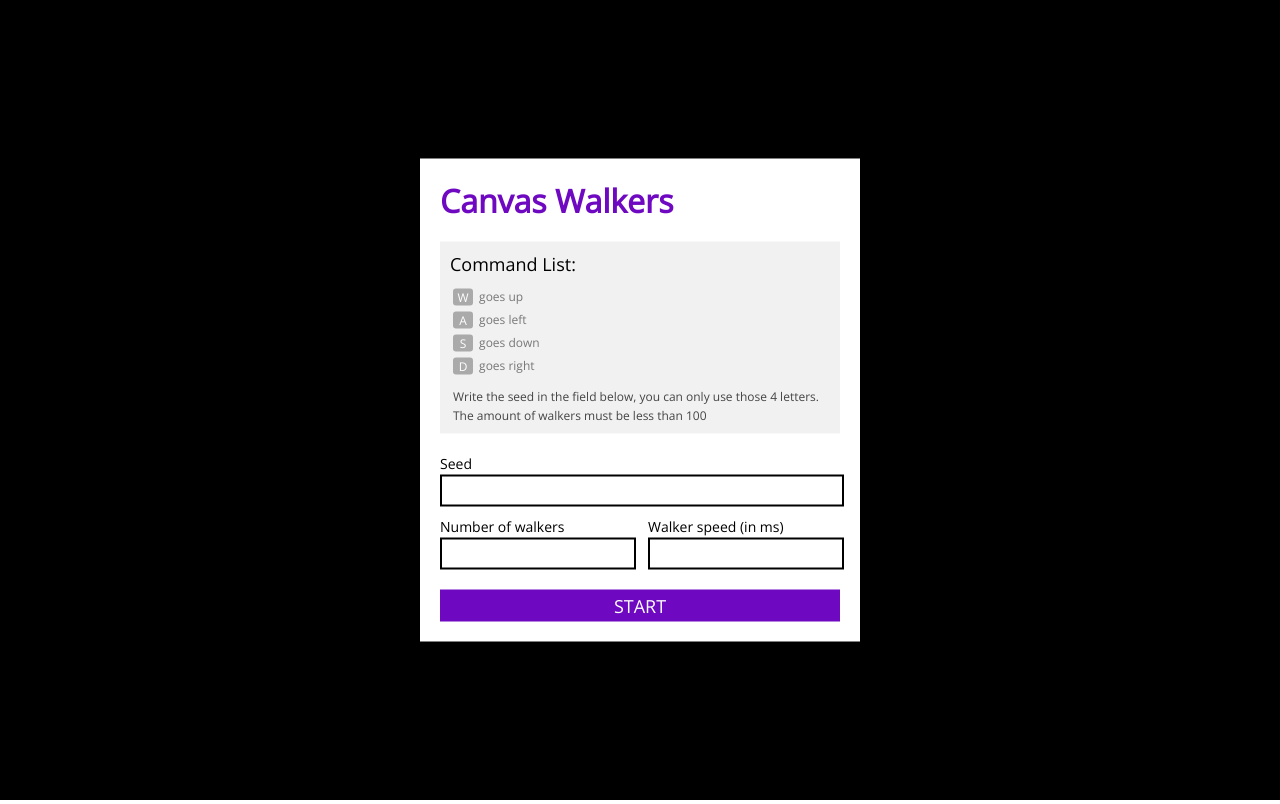
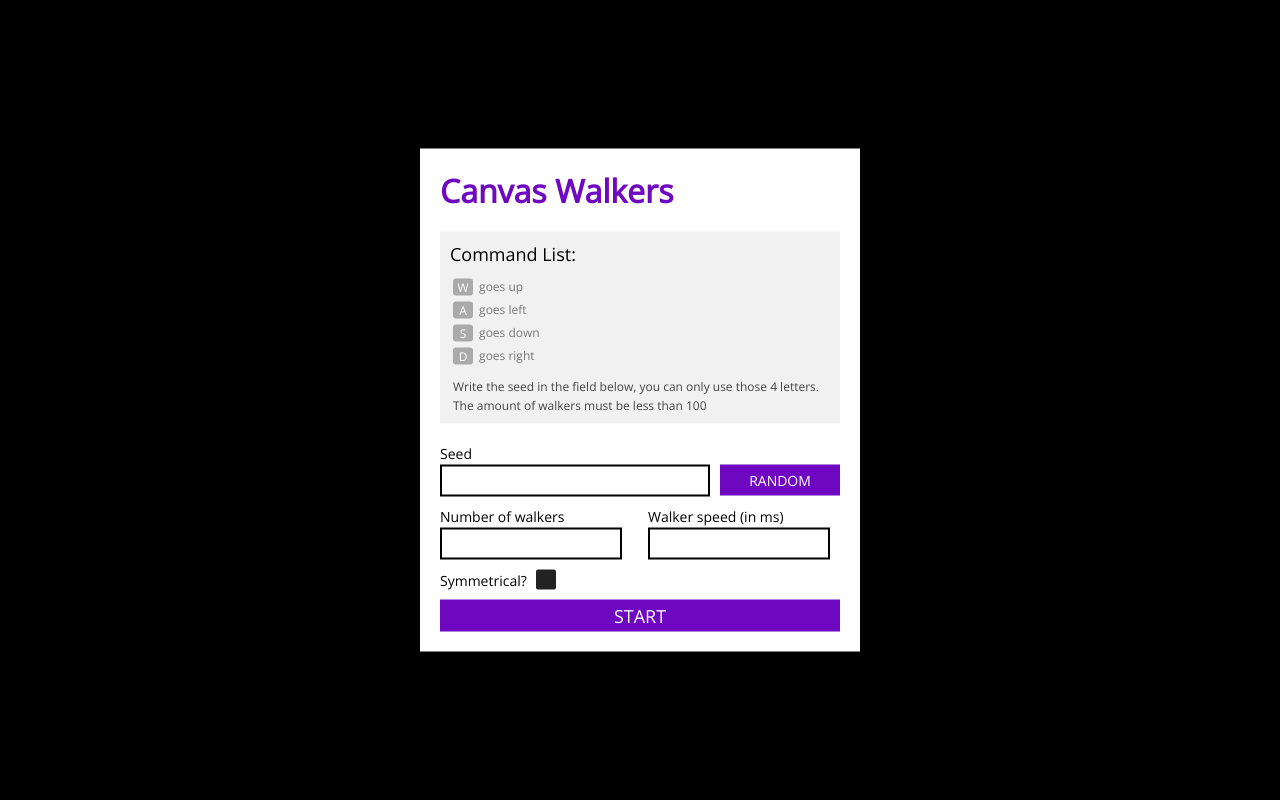
Before and after one commit to tyrellrummage/tyrellrummage.github.io, a PHP site: page / in a window 1280 px wide. Run offline with PHP 8.4, Linux system fonts and the light colour scheme; some libraries are stand-ins or nearby versions.

Commit message:
Added some options and commented code

```diff
--- a/css/style.css
+++ b/css/style.css
@@ -58,6 +58,7 @@ input{
 	border: 2px solid #000;
 	padding: 5px;
 	font-family: inherit;
+	box-sizing: border-box;
 	width: calc(100% - 10px);
 	margin-bottom: 10px;
 }
@@ -101,3 +102,67 @@ button{
 .mb{
 	margin-top: 10px;
 }
+
+.checkbox{
+	width: 20px;
+	height: 20px;
+	border-radius: 2px;
+	display: inline-block;
+	background: #222;
+	position: relative;
+	margin-left: 6px;
+	cursor: pointer;
+	vertical-align: -4px;
+}
+
+.check-label{
+	display: inline-block;
+	cursor: pointer;
+}
+
+.checkbox span:after{
+	width: 7px;
+	height: 3px;
+	background: #fff;
+	transform: rotate(45deg);
+	content: '';
+	top: 11px;
+	left: 3px;
+	display: block;
+	position: absolute;
+}
+
+.checkbox span:before{
+	width: 10px;
+	height: 3px;
+	top: 8px;
+	left: 7px;
+	background: #fff;
+	content: '';
+	display: block;
+	position: absolute;
+	transform: rotate(-45deg);
+}
+
+.false span:before, .false span:after{
+	opacity: 0;
+}
+
+.i-seed{
+	width: calc(70% - 10px);
+	float: left;
+}
+
+.random{
+	width: 30%;
+	float: right;
+	background: #6e09c1;
+	color: #fff;
+	cursor: pointer;
+	text-align: center;
+	padding: 6px 0;
+}
+
+.clear{
+	clear: both;
+}
--- a/index.htm
+++ b/index.htm
@@ -31,6 +31,9 @@
 
 	<p class="input-title">Seed</p>
 	<input type="text" class="i-seed">
+	<div class="random">RANDOM</div>
+
+	<div class="clear"></div>
 
 	<div class="col-1">
 		<p class="input-title">Number of walkers</p>
@@ -42,6 +45,10 @@
 		<input type="text" class="i-speed">
 	</div>
 
+	<div class="clear"></div>
+
+	<p class="check-label" data-id="sym">Symmetrical?</p> <div class="checkbox false" data-id="sym" data-state="false"><span></span></div>
+
 	<button>START</button>
 
 
--- a/js/main.js
+++ b/js/main.js
@@ -1,5 +1,6 @@
 $(document).ready(function(){
 
+	//get canvas and context and fill canvas with black bg
 	var canvas = $('canvas')[0];
 	var ctx = canvas.getContext('2d');
 
@@ -12,18 +13,24 @@ $(document).ready(function(){
 	ctx.fillStyle = "black";
 	ctx.fillRect(0, 0, width, height);
 
+	//variable declaration
 	var seed,
 		walkerSpeed,
 		walkerAmount,
 		walkerSeparation = 10,
-		walkerSeedLenght;
+		walkerSeedLenght,
+		symmetrical = false,
+		colorOffset = 30;
 
+	//when clicking start...
 	$('button').on('click', function(){
 
+		//assign variables from inputs
 		seed = $('.i-seed').val();
 		walkerSpeed = parseInt($('.i-speed').val()) || 1000/60;
 		walkerAmount = parseInt($('.i-amount').val()) || 50;
 
+		//calculate walker offset to center them vertically, wheter they are 20 or 70 or anything
 		var walkerOffset = (height - walkerAmount * walkerSeparation) / 2;
 
 		if(seed==""){
@@ -31,9 +38,23 @@ $(document).ready(function(){
 		}else if(walkerAmount>100){
 			alert("Walker amount must be less than 100");
 		}else{
-			for(var i = 0; i < walkerAmount; i++){
-				var walker = new Walker(seed, i*walkerSeparation + walkerOffset, i*5);
-				walkers.push(walker);
+			if(symmetrical){
+				//generate walkers with simmetry
+				for(var i = 0; i < walkerAmount * 2; i++){
+					if(i < walkerAmount){
+						var walker = new Walker(seed, i*walkerSeparation + walkerOffset, i*colorOffset);
+						walkers.push(walker);
+					}else{
+						var walkerMirror = new WalkerMirror(seed, (i - walkerAmount)*walkerSeparation + walkerOffset, i*colorOffset);
+						walkersM.push(walkerMirror);
+					}
+				}
+			}else{
+				//generate walkers without simmetry
+				for(var i = 0; i < walkerAmount; i++){
+					var walker = new Walker(seed, i*walkerSeparation + walkerOffset, i*colorOffset);
+					walkers.push(walker);
+				}
 			}
 
 			walkerSeedLenght = walker.seed.length;
@@ -43,12 +64,17 @@ $(document).ready(function(){
 		}
 	});
 
+	//walker array
 	var walkers = [];
+	var walkersM = [];
 
-	var count = 0;
-	var infiniteCount = 0;
+	var count = 0; //reset count for steps
+	var infiniteCount = 0; //non resetable count for rainbow colors
 
+	//main loop
 	function walkerLoop(){
+		resetCanvas();
+
 		count++;
 		infiniteCount++;
 
@@ -57,7 +83,14 @@ $(document).ready(function(){
 			walkers[i].draw();
 		}
 
-		if(count<=walkerSeedLenght){
+		if(symmetrical){
+			for(var i = 0; i < walkers.length; i++){
+				walkersM[i].move();
+				walkersM[i].draw();
+			}
+		}
+
+		if(count<=walkerSeedLenght){ //if seed steps aren't done yet, continue loop, else reset
 			setTimeout(walkerLoop, walkerSpeed);
 		}else{
 			count = 0;
@@ -65,14 +98,18 @@ $(document).ready(function(){
 		}
 	}
 
+	function resetCanvas(){
+		ctx.fillStyle = "rgba(0,0,0,0)";
+		ctx.fillRect(0,0, width, height);
+	}
+
+	//walker constructor
 	function Walker(seed, y, id){
 		this.seed = seed;
 		this.id = id;
 		this.x = 100;
 		this.y = y;
 		this.count = count;
-		this.hue = infiniteCount + this.id;
-		this.color = "hsl("+this.hue+",100%,50%)";
 		this.move = function(){
 			var letter = this.seed[count-1];
 			switch(letter){
@@ -90,12 +127,78 @@ $(document).ready(function(){
 					break;
 				}
 		};
+		this.changeColor = function(){
+			this.h = infiniteCount + this.id;
+			this.s = infiniteCount + this.id + 50;
+			this.l = infiniteCount + this.id + 25;
+			this.color = "hsl("+this.h+",100%,50%)";
+		};
+		this.changeColor();
 		this.draw = function(){
-			this.hue = infiniteCount + this.id;
-			this.color = "hsl("+this.hue+",100%,50%)";
+			this.changeColor();
 			ctx.fillStyle = this.color;
 			ctx.fillRect(this.x, this.y, 1 , 1);
 		}
 	}
 
+	function WalkerMirror(seed, y, id){
+		this.seed = seed;
+		this.id = id;
+		this.x = width-100;
+		this.y = y;
+		this.count = count;
+		this.move = function(){
+			var letter = this.seed[count-1];
+			switch(letter){
+				case "a":
+					this.x++;
+					break;
+				case "w":
+					this.y++;
+					break;
+				case "s":
+					this.y--;
+					break;
+				case "d":
+					this.x--;
+					break;
+				}
+		};
+		this.changeColor = function(){
+			this.h = infiniteCount + this.id;
+			this.s = infiniteCount + this.id + 50;
+			this.l = infiniteCount + this.id + 25;
+			this.color = "hsl("+this.h+",100%,50%)";
+		};
+		this.changeColor();
+		this.draw = function(){
+			this.changeColor();
+			ctx.fillStyle = this.color;
+			ctx.fillRect(this.x, this.y, 1 , 1);
+		}
+	}
+
+	$('.check-label').on('click', function(){
+		var checkEl = $('.checkbox[data-id="'+id+'"]');
+		var id = $(this).attr('data-id');
+		$('.checkbox[data-id="'+id+'"]').toggleClass('false');
+		if(checkEl.hasClass('false')){symmetrical = false}else{symmetrical = true};
+	});
+
+	$('.checkbox').on('click', function(){
+		var $this = $(this);
+		$this.toggleClass('false');
+		if($this.hasClass('false')){symmetrical = false}else{symmetrical = true};
+	});
+
+	$('.random').click(function(){
+		$('.i-seed').val("");
+		var seedArray = ["w","a","s","d","d","d"];
+		for(var i = 0; i < 100; i++){
+			var randomLetter = seedArray[Math.floor(Math.random() * seedArray.length)];
+			var seedVal = $('.i-seed').val();
+			$('.i-seed').val(seedVal+randomLetter);
+		}
+	});
+
 });
```
